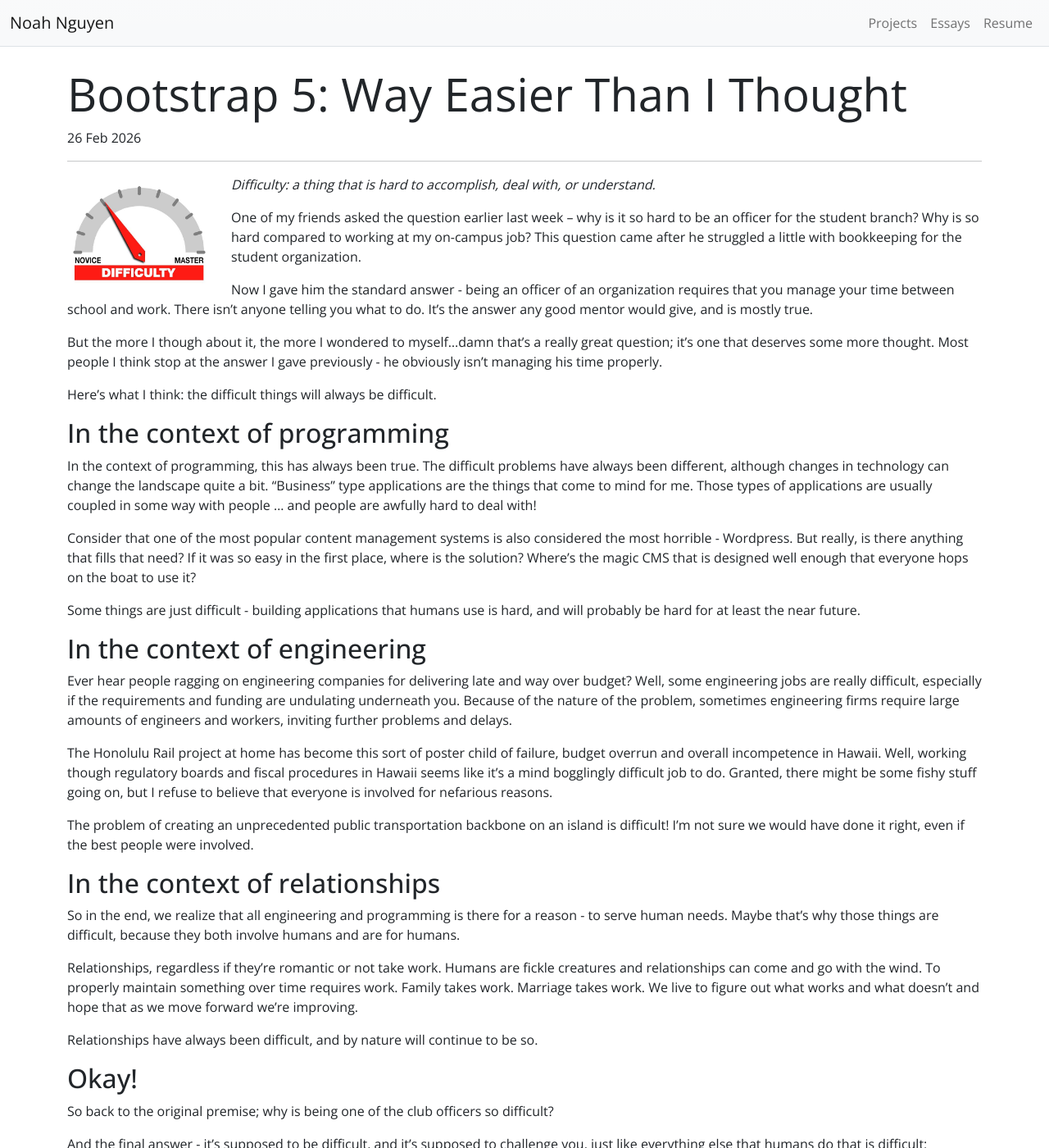
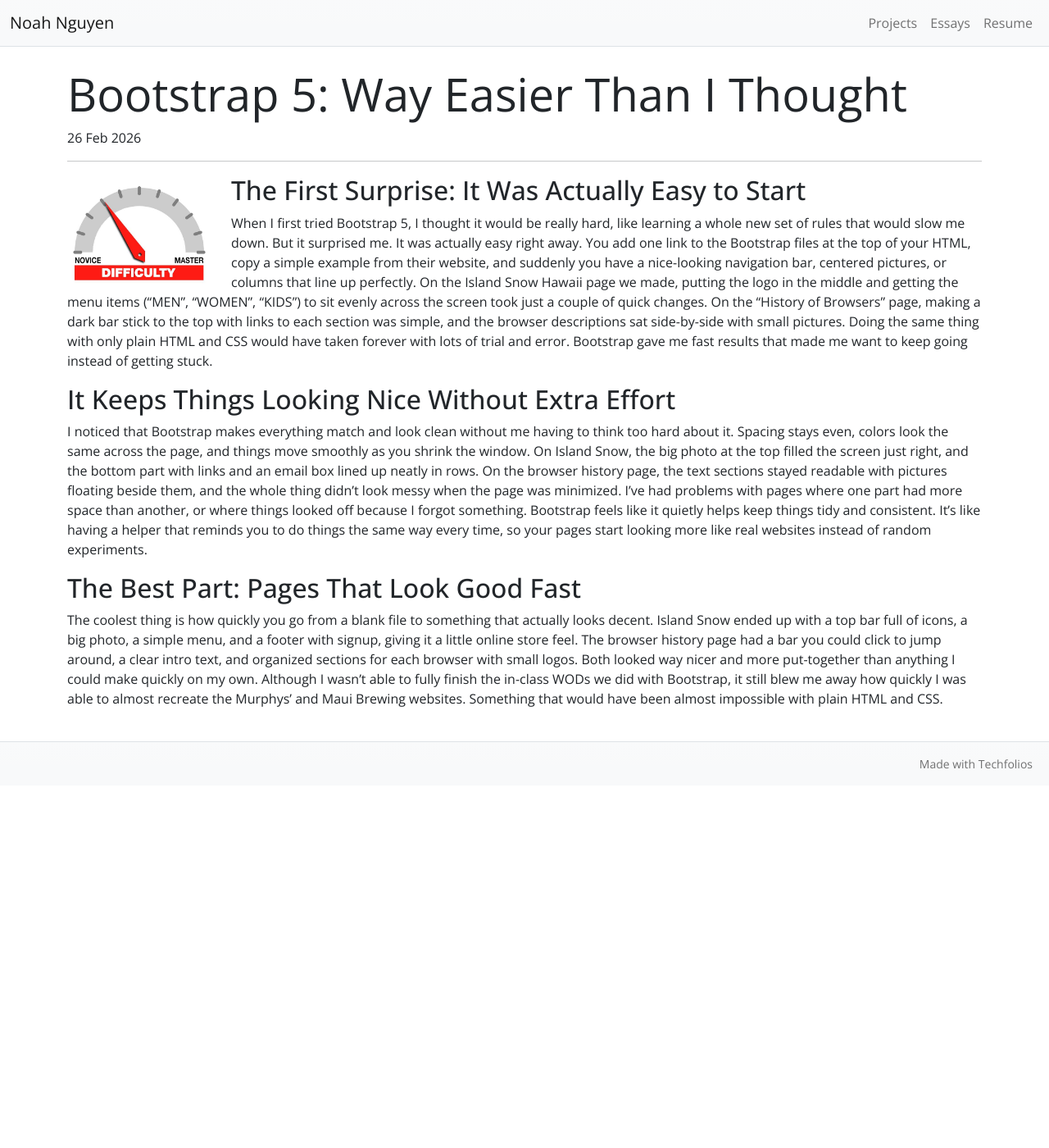
Before and after one commit to NoahNguyenbot/noahnguyenbot.github.io, a Jekyll site: the page built from essays/bootstrap.md, in a window 1280 px wide and 1400 px high. Shown: the whole window at 82% size. Built offline with Jekyll 4.4.1, drawn with Linux system fonts in a browser that asks for light colours; some of the changed text lies outside the part shown.

```diff
--- a/essays/bootstrap.md
+++ b/essays/bootstrap.md
@@ -11,44 +11,13 @@ labels:
 
 <img width="200px" class="rounded float-start pe-4" src="../img/difficulty/degree_difficulty.jpg">
 
-*Difficulty: a thing that is hard to accomplish, deal with, or understand.*
 
-One of my friends asked the question earlier last week -- why is it so hard to be an officer for the student branch? Why is so hard compared to working at my on-campus job? This question came after he struggled a little with bookkeeping for the student organization.
+## The First Surprise: It Was Actually Easy to Start
+When I first tried Bootstrap 5, I thought it would be really hard, like learning a whole new set of rules that would slow me down. But it surprised me. It was actually easy right away. You add one link to the Bootstrap files at the top of your HTML, copy a simple example from their website, and suddenly you have a nice-looking navigation bar, centered pictures, or columns that line up perfectly. On the Island Snow Hawaii page we made, putting the logo in the middle and getting the menu items ("MEN", "WOMEN", "KIDS") to sit evenly across the screen took just a couple of quick changes. On the "History of Browsers" page, making a dark bar stick to the top with links to each section was simple, and the browser descriptions sat side-by-side with small pictures. Doing the same thing with only plain HTML and CSS would have taken forever with lots of trial and error. Bootstrap gave me fast results that made me want to keep going instead of getting stuck.
 
-Now I gave him the standard answer - being an officer of an organization requires that you manage your time between school and work. There isn't anyone telling you what to do. It's the answer any good mentor would give, and is mostly true.
+## It Keeps Things Looking Nice Without Extra Effort
+I noticed that Bootstrap makes everything match and look clean without me having to think too hard about it. Spacing stays even, colors look the same across the page, and things move smoothly as you shrink the window. On Island Snow, the big photo at the top filled the screen just right, and the bottom part with links and an email box lined up neatly in rows. On the browser history page, the text sections stayed readable with pictures floating beside them, and the whole thing didn’t look messy when the page was minimized. I've had problems with pages where one part had more space than another, or where things looked off because I forgot something. Bootstrap feels like it quietly helps keep things tidy and consistent. It’s like having a helper that reminds you to do things the same way every time, so your pages start looking more like real websites instead of random experiments.
 
-But the more I though about it, the more I wondered to myself...damn that's a really great question; it's one that deserves some more thought. Most people I think stop at the answer I gave previously - he obviously isn't managing his time properly.
+## The Best Part: Pages That Look Good Fast
 
-Here's what I think: the difficult things will always be difficult.
-
-## In the context of programming
-
-In the context of programming, this has always been true. The difficult problems have always been different, although changes in technology can change the landscape quite a bit. "Business" type applications are the things that come to mind for me. Those types of applications are usually coupled in some way with people ... and people are awfully hard to deal with!
-
-Consider that one of the most popular content management systems is also considered the most horrible - Wordpress. But really, is there anything that fills that need? If it was so easy in the first place, where is the solution? Where's the magic CMS that is designed well enough that everyone hops on the boat to use it?
-
-Some things are just difficult - building applications that humans use is hard, and will probably be hard for at least the near future.
-
-## In the context of engineering
-
-Ever hear people ragging on engineering companies for delivering late and way over budget? Well, some engineering jobs are really difficult, especially if the requirements and funding are undulating underneath you. Because of the nature of the problem, sometimes engineering firms require large amounts of engineers and workers, inviting further problems and delays.
-
-The Honolulu Rail project at home has become this sort of poster child of failure, budget overrun and overall incompetence in Hawaii. Well, working though regulatory boards and fiscal procedures in Hawaii seems like it's a mind bogglingly difficult job to do. Granted, there might be some fishy stuff going on, but I refuse to believe that everyone is involved for nefarious reasons.
-
-The problem of creating an unprecedented public transportation backbone on an island is difficult! I'm not sure we would have done it right, even if the best people were involved.
-
-## In the context of relationships
-
-So in the end, we realize that all engineering and programming is there for a reason - to serve human needs. Maybe that's why those things are difficult, because they both involve humans and are for humans.
-
-Relationships, regardless if they're romantic or not take work. Humans are fickle creatures and relationships can come and go with the wind. To properly maintain something over time requires work. Family takes work. Marriage takes work. We live to figure out what works and what doesn't and hope that as we move forward we're improving.
-
-Relationships have always been difficult, and by nature will continue to be so.
-
-## Okay!
-
-So back to the original premise; why is being one of the club officers so difficult?
-
-And the final answer - it's supposed to be difficult, and it's supposed to challenge you, just like everything else that humans do that is difficult: programming, engineering, engaging in relationships, pondering the universe, etc.
-
-Ultimately the question you should really ask yourself if something if particularly difficult is then "is it worth it"? That is something that is context specific and only you can answer yourself.
+The coolest thing is how quickly you go from a blank file to something that actually looks decent. Island Snow ended up with a top bar full of icons, a big  photo, a simple menu, and a footer with signup, giving it a little online store feel. The browser history page had a bar you could click to jump around, a clear intro text, and organized sections for each browser with small logos. Both looked way nicer and more put-together than anything I could make quickly on my own. Although I wasn’t able to fully finish the in-class WODs we did with Bootstrap, it still blew me away how quickly I was able to almost recreate the Murphys' and Maui Brewing websites. Something that would have been almost impossible with plain HTML and CSS.
```
